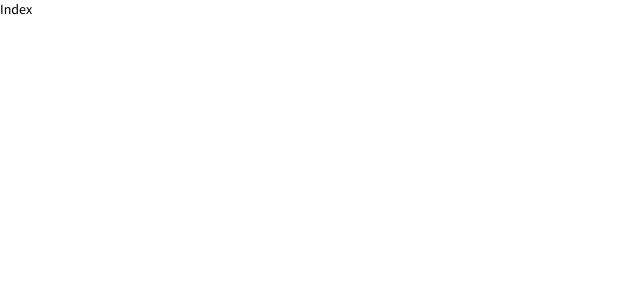
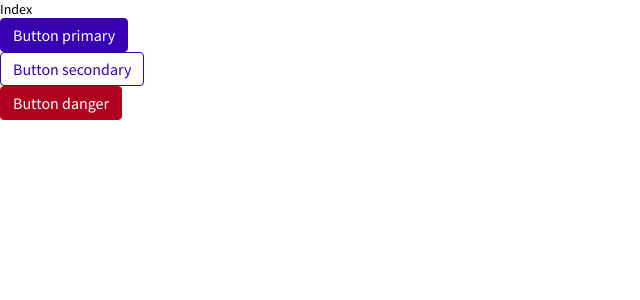
Before and after one commit to video-kid/sb-example, a React (Create React App) app: page / in a window 1280 px wide. Shown: the top 300 px of the page, without its empty margins (0-640 px from the left). Built offline with nearby package versions, Linux system fonts and the light colour scheme.

Commit message:
Add basic styles for button

```diff
--- a/src/App.js
+++ b/src/App.js
@@ -1,16 +1,23 @@
 import { Routes, Route, Link } from "react-router-dom";
 import GlobalStyle from "./theme/globalStyle";
+import { ThemeProvider } from "styled-components";
 import Index from "./pages/Index";
 import AdminIndex from "./pages/admin/Index";
+
+const theme = {
+  primary: "red",
+};
 
 const App = () => {
   return (
     <div className="App">
       <GlobalStyle />
-      <Routes>
-        <Route path="/" element={<Index />} />
-        <Route path="admin" element={<AdminIndex />} />
-      </Routes>
+      <ThemeProvider theme={theme}>
+        <Routes>
+          <Route path="/" element={<Index />} />
+          <Route path="admin" element={<AdminIndex />} />
+        </Routes>
+      </ThemeProvider>
     </div>
   );
 };
--- /dev/null
+++ b/src/components/Button/Button.jsx
@@ -0,0 +1,11 @@
+import React from "react";
+import styled from "styled-components";
+import { ButtonStyles } from "./buttonStyles";
+
+const Button = ({ variant, children, ...props }) => {
+  return <button {...props}>{children}</button>;
+};
+
+export default styled(Button)`
+  ${ButtonStyles}
+`;
--- /dev/null
+++ b/src/components/Button/buttonStyles.js
@@ -0,0 +1,50 @@
+import styled, { css } from "styled-components";
+
+const buttonColorSchemes = {
+  primary: {
+    background: "#3700b3",
+    text: "#ffffff",
+    border: "#3700b3",
+  },
+  secondary: {
+    background: "#ffffff",
+    text: "#3700b3",
+    border: "#3700b3",
+  },
+  danger: {
+    background: "#b00020",
+    text: "#ffffff",
+    border: "#b00020",
+  },
+};
+
+export const ButtonResetCss = css`
+  color: inherit;
+  margin: 0;
+  padding: 0;
+  background-color: transparent;
+  font-size: inherit;
+  font-family: inherit;
+  border: none;
+  cursor: pointer;
+  display: block;
+  &:focus {
+    outline: none;
+  }
+`;
+
+export const ButtonStyles = css`
+  ${ButtonResetCss}
+  overflow: visible;
+  border: 1px solid
+    ${({ variant = "primary" }) => buttonColorSchemes[variant].border};
+  background-color: ${({ variant = "primary" }) =>
+    buttonColorSchemes[variant].background};
+  color: ${({ variant = "primary" }) => buttonColorSchemes[variant].text};
+  padding: 0.6rem 1.2rem;
+  border-radius: 4px;
+  font-size: 1.6rem;
+  &:focus {
+    box-shadow: 1px 1px 2px 1px rgba(0, 0, 0, 0.1);
+  }
+`;
--- a/src/pages/Index.jsx
+++ b/src/pages/Index.jsx
@@ -1,7 +1,15 @@
 import React from "react";
+import Button from "../components/Button/Button";
 
 const Index = () => {
-  return <div>Index</div>;
+  return (
+    <div>
+      Index
+      <Button>Button primary</Button>
+      <Button variant="secondary">Button secondary</Button>
+      <Button variant="danger">Button danger</Button>
+    </div>
+  );
 };
 
 export default Index;
--- a/src/theme/globalStyle.js
+++ b/src/theme/globalStyle.js
@@ -3,14 +3,18 @@ import { createGlobalStyle } from "styled-components";
 const GlobalStyle = createGlobalStyle`
 :root {
   --default-font: 'Source Sans Pro', sans-serif;
-  //--special-font: 'Playfair Display', serif;
+  --special-font: 'Playfair Display', serif;
   //--special-font: 'Poppins', sans-serif;
+}
+*, *:before, *:after {
+  box-sizing: border-box;
+  -webkit-font-smoothing: antialiased;
+  -moz-osx-font-smoothing: grayscale;
 }
   html {
     font-size: 10px;
   }
   body {
-
     font-family: var(--default-font);
     margin: 0;
     font-size: 1.4rem;
```
